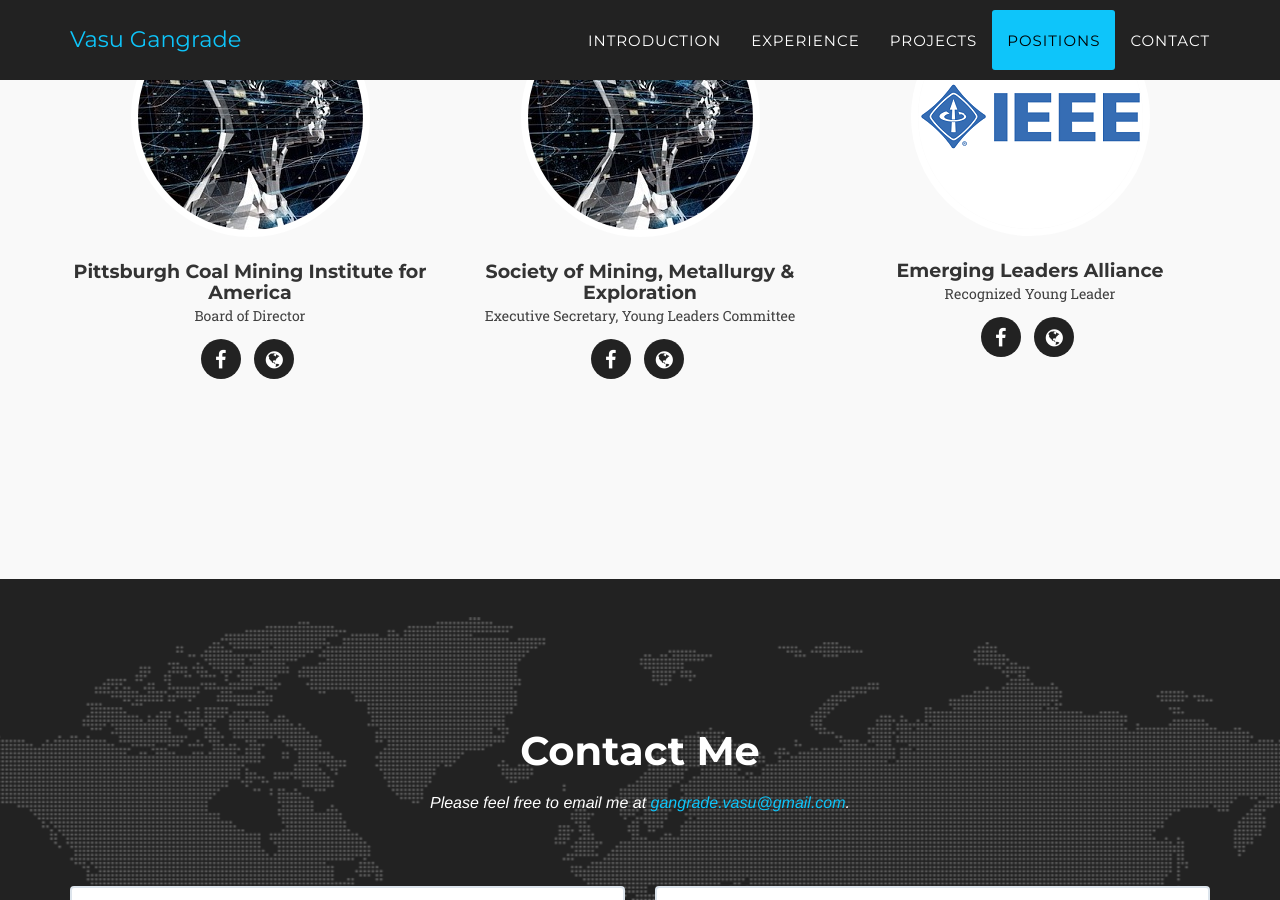
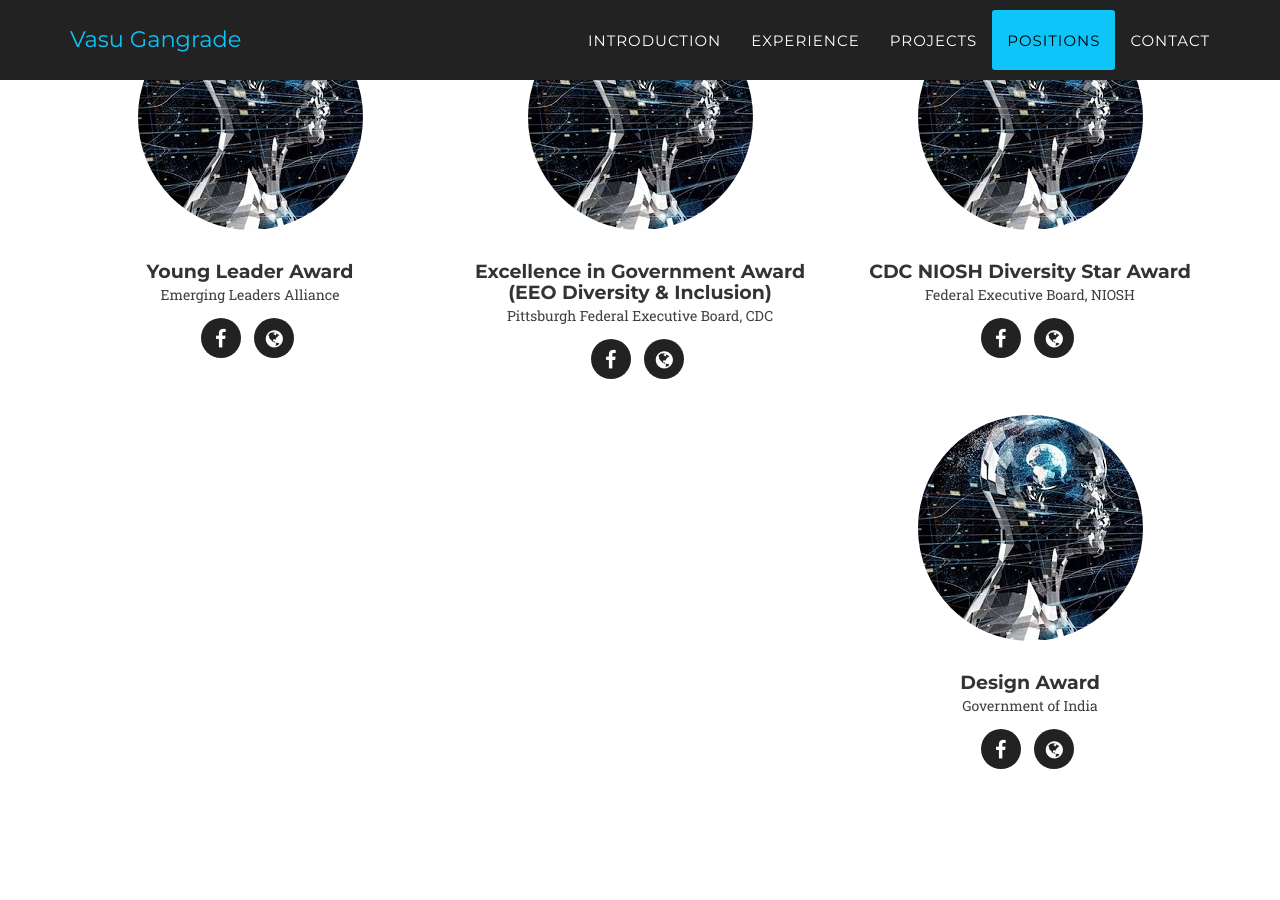
Before and after one commit to vasugangrade/vasugangrade.github.io, a Jekyll site: the page built from index.html, in a window 1280 px wide and 900 px high, scrolled down 5623 px. Built offline with Jekyll 4.4.1, drawn with Linux system fonts in a browser that asks for light colours; some web fonts are replaced.

Commit message:
Modified Honors Section

```diff
--- a/_config.yml
+++ b/_config.yml
@@ -70,6 +70,42 @@ groups:
     - title: globe
       url: http://www.ieeeiitr.com/
 
+honors:
+- name: Young Leader Award
+  pic: aries
+  position: Emerging Leaders Alliance
+  social:
+    - title: facebook
+      url: https://www.facebook.com/groups/ariesiitr/
+    - title: globe
+      url: http://ariesiitr.com/
+
+- name: Excellence in Government Award (EEO Diversity & Inclusion)
+  pic: aries
+  position: Pittsburgh Federal Executive Board, CDC
+  social:
+    - title: facebook
+      url: https://www.facebook.com/groups/ariesiitr/
+    - title: globe
+      url: http://ariesiitr.com/
+
+- name: CDC NIOSH Diversity Star Award
+  pic: aries
+  position: Federal Executive Board, NIOSH
+  social:
+    - title: facebook
+      url: https://www.facebook.com/groups/ariesiitr/
+    - title: globe
+      url: http://ariesiitr.com/
+
+- name: Design Award
+  pic: aries
+  position: Government of India
+  social:
+    - title: facebook
+      url: https://www.facebook.com/groups/ariesiitr/
+    - title: globe
+      url: http://ariesiitr.com/
 # Social networks usernames (many more available: google-plus, flickr, dribbble, pinterest, instagram, tumblr, linkedin, etc.)
 social:
   - title: linkedin
--- a/_includes/honors.html
+++ b/_includes/honors.html
@@ -1,5 +1,5 @@
 <!-- Team Section -->
-    <section id="positions" class="bg-light-gray">
+    <section id="positions">
         <div class="container">
             <div class="row">
                 <div class="col-lg-12 text-center">
@@ -8,7 +8,7 @@
                 </div>
             </div>
             <div class="row">
-                {% for member in site.groups %}
+                {% for member in site.honors %}
                 <div class="col-sm-4">
                     <div class="team-member">
                         <img src="img/team/{{ member.pic }}.PNG" class="img-responsive img-circle" alt="">
```
